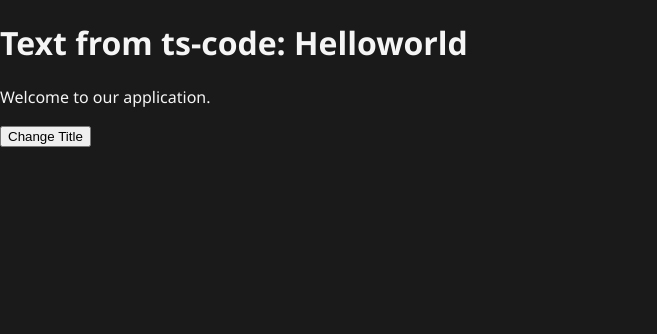
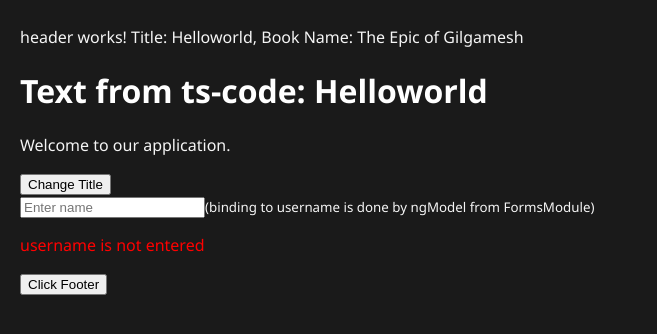
Before and after one commit to alex-web-coder/HelloWorld, an Angular app: page / in a window 1280 px wide. Shown: the top 334 px of the page, without its empty margins (0-657 px from the left). Built offline with nearby package versions, Linux system fonts and the light colour scheme.

Commit message:
some data binding

```diff
--- a/src/app/app.html
+++ b/src/app/app.html
@@ -1,5 +1,18 @@
+
+<app-header [title]="title" [bookname]="getBookName()"></app-header>
+
+
 <div>
-  <h1>Text from ts-code: {{ title }}</h1>
+  <h1
+    (click)="showAlert()"
+    (mouseover)="isMouseOver = true"
+    (mouseleave)="isMouseOver = false"
+    [style.color]="isMouseOver ? 'blue' : 'white'"
+    >
+    Text from ts-code: {{ title }}
+  </h1>
   <p>Welcome to our application.</p>
   <button (click)="changeTitle($event)">Change Title</button>
 </div>
+
+<app-footer (footerClicked)="handleFooterClick($event)"></app-footer>
--- a/src/app/app.ts
+++ b/src/app/app.ts
@@ -1,16 +1,31 @@
-import { Component, signal } from '@angular/core';
-import { RouterOutlet } from '@angular/router';
+import { Component } from '@angular/core';
+import { Header } from "./header/header";
+import { Footer } from "./footer/footer";
 
 @Component({
   selector: 'app-root',
-  imports: [RouterOutlet],
+  imports: [Header, Footer],
   templateUrl: './app.html',
   styleUrl: './app.scss',
 })
 export class App {
   protected title = 'Helloworld';
+  protected isMouseOver = false;
 
   protected changeTitle(event: MouseEvent): void {
     this.title = 'Mouse click coordinates were: ' + event.clientX + ', ' + event.clientY;
   }
+
+  public getBookName(): string {
+    return 'The Epic of Gilgamesh';
+  }
+
+  protected handleFooterClick(event: MouseEvent): void {
+    alert('Footer clicked! Mouse click coordinates were: ' + event.clientX + ', ' + event.clientY);
+  }
+
+  showAlert(): void {
+    alert('H1 title clicked!');
+  }
+
 }
--- /dev/null
+++ b/src/app/footer/footer.html
@@ -0,0 +1,6 @@
+<footer [ngClass]="username ? 'footer' : ''">
+    <p *ngIf="username != ''">Hello, {{ username }}!</p>
+    <input [(ngModel)]="username" placeholder="Enter name"><span><small>(binding to username is done by ngModel from FormsModule)</small></span>
+    <p [ngStyle]="{ 'color': username ? 'green' : 'red' }">username {{ username ? 'is' : 'is not' }} entered</p>
+    <button (click)="onFooterClick($event)">Click Footer</button>
+</footer>
--- /dev/null
+++ b/src/app/footer/footer.scss
@@ -0,0 +1,3 @@
+.footer {
+    background-color: #333;
+}
--- /dev/null
+++ b/src/app/footer/footer.ts
@@ -0,0 +1,18 @@
+import { Component, Output, EventEmitter } from '@angular/core';
+import { FormsModule } from '@angular/forms';
+import { CommonModule } from '@angular/common';
+
+@Component({
+  selector: 'app-footer',
+  imports: [FormsModule, CommonModule],
+  templateUrl: './footer.html',
+  styleUrl: './footer.scss',
+})
+export class Footer {
+  username = ''
+  @Output() footerClicked = new EventEmitter<MouseEvent>();
+
+  onFooterClick(event: MouseEvent): void {
+    this.footerClicked.emit(event);
+  }
+}
--- a/src/app/header/header.html
+++ b/src/app/header/header.html
@@ -1 +1 @@
-<p>header works!</p>
+<p>header works! Title: {{ title }}, Book Name: {{ bookname }}</p>
--- /dev/null
+++ b/src/app/home/home.html
@@ -0,0 +1 @@
+<p>home works!</p>
--- a/src/styles.scss
+++ b/src/styles.scss
@@ -1,6 +1,6 @@
 /* You can add global styles to this file, and also import other style files */
 html, body {
-  margin: 0;
+  margin: 10px;
   padding: 0;
   background-color: #1a1a1a; /* Комфортный темно-серый цвет */
   color: #f5f5f5;           /* Мягкий белый текст */
```
Also changed, not shown: src/app/header/header.ts (+5 -2 lines), src/app/home/home.ts (added, +9 -0 lines), src/app/home/home.scss (added), 2 other files (tests, documents, lock files or other folders).
